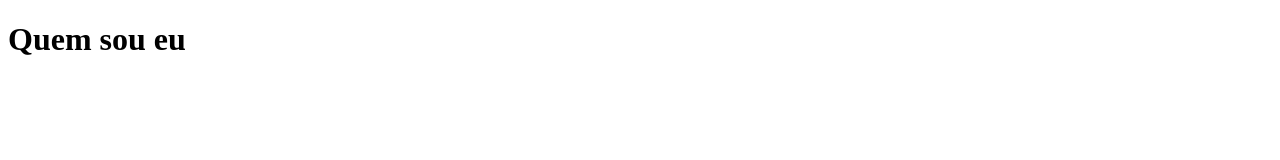
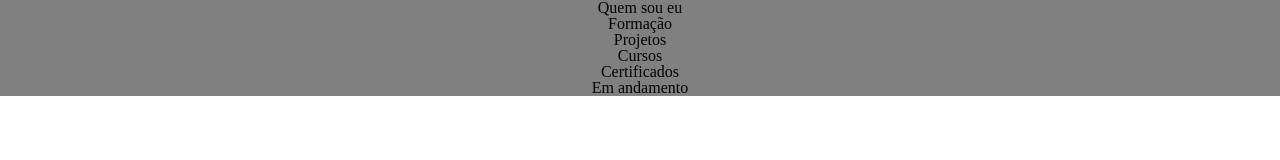
Before and after one commit to stac3/portfolio, a plain HTML site: page index.html in a window 1280 px wide. Drawn offline with Linux system fonts and the light colour scheme.

Commit message:
atualizar

```diff
--- a/index.html
+++ b/index.html
@@ -5,9 +5,27 @@
     <meta http-equiv="X-UA-Compatible" content="IE=edge">
     <meta name="viewport" content="width=device-width, initial-scale=1.0">
     <title>Portfólio-Carlos</title>
+    <link rel = "stylesheet" href = "reset.css">
+    <link rel = "stylesheet" href = "style.css">
 </head>
 <body>
-    <h1>Quem sou eu</h1>
-    <script src="app.js"></script>
+    <div>
+        <ol class = "list">
+            <ul>Quem sou eu</ul>
+
+            <ul>Formação</ul>
+
+            <ul>Projetos</ul>
+
+            <ul>Cursos
+                <li>Certificados</li>
+                <li>Em andamento</li>
+            </ul>
+
+            <ul></ul>
+
+        </ol>
+        <script src="app.js"></script>
+    </div>
 </body>
 </html>
--- /dev/null
+++ b/reset.css
@@ -0,0 +1,48 @@
+/* http://meyerweb.com/eric/tools/css/reset/
+   v2.0 | 20110126
+   License: none (public domain)
+*/
+
+html, body, div, span, applet, object, iframe,
+h1, h2, h3, h4, h5, h6, p, blockquote, pre,
+a, abbr, acronym, address, big, cite, code,
+del, dfn, em, img, ins, kbd, q, s, samp,
+small, strike, strong, sub, sup, tt, var,
+b, u, i, center,
+dl, dt, dd, ol, ul, li,
+fieldset, form, label, legend,
+table, caption, tbody, tfoot, thead, tr, th, td,
+article, aside, canvas, details, embed,
+figure, figcaption, footer, header, hgroup,
+menu, nav, output, ruby, section, summary,
+time, mark, audio, video {
+	margin: 0;
+	padding: 0;
+	border: 0;
+	font-size: 100%;
+	font: inherit;
+	vertical-align: baseline;
+}
+/* HTML5 display-role reset for older browsers */
+article, aside, details, figcaption, figure,
+footer, header, hgroup, menu, nav, section {
+	display: block;
+}
+body {
+	line-height: 1;
+}
+ol, ul {
+	list-style: none;
+}
+blockquote, q {
+	quotes: none;
+}
+blockquote:before, blockquote:after,
+q:before, q:after {
+	content: '';
+	content: none;
+}
+table {
+	border-collapse: collapse;
+	border-spacing: 0;
+}
--- /dev/null
+++ b/style.css
@@ -0,0 +1,5 @@
+.list{
+    background-color: grey;
+    position: relative;
+    text-align: center;
+}
```
